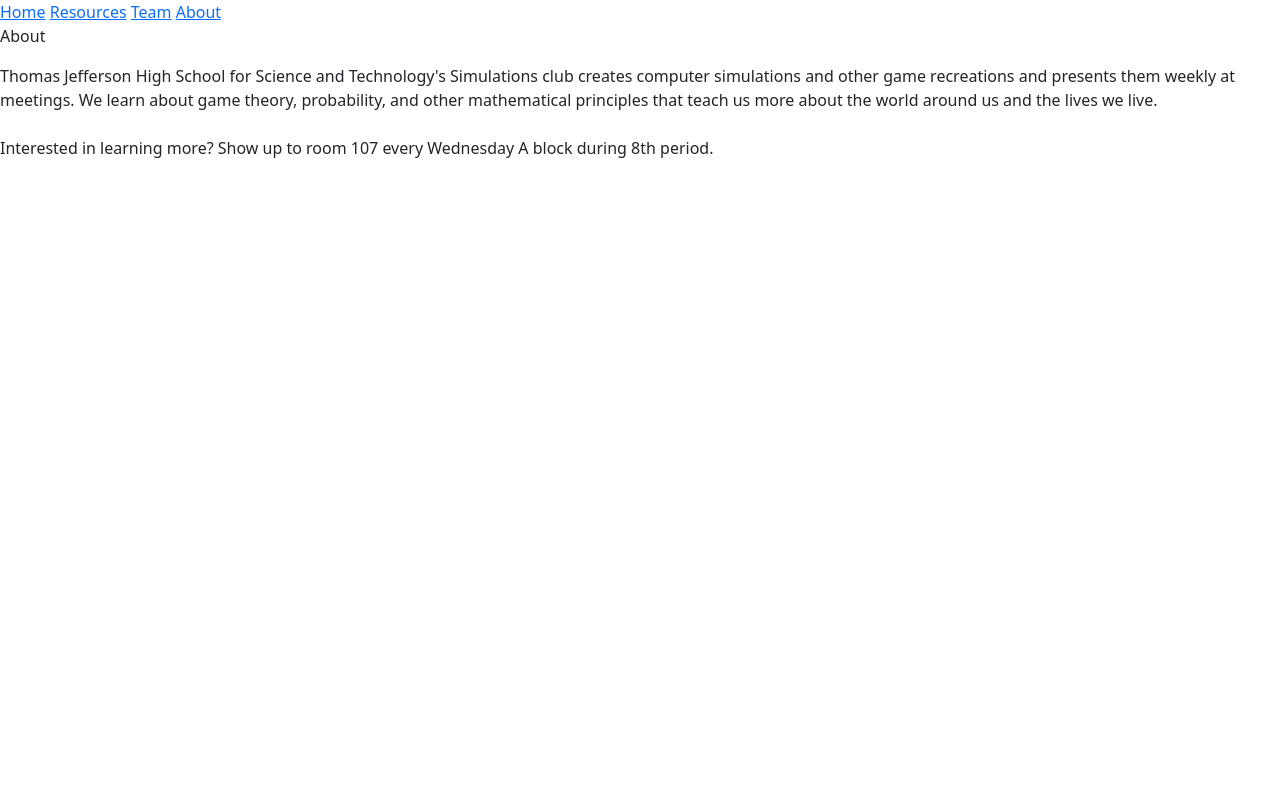
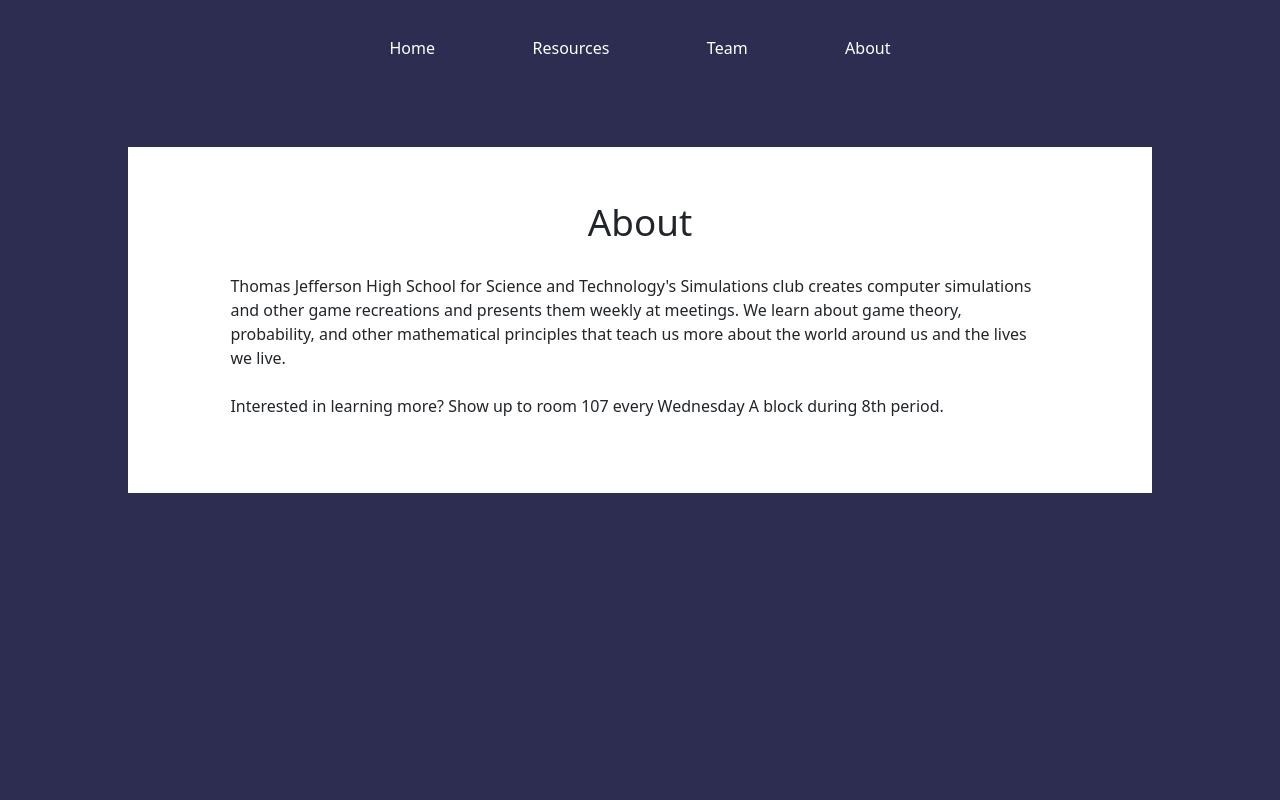
Before and after one commit to SamlKeller/TJHSSTsimulations, a plain HTML site: page html/about.html in a window 1280 px wide. Shown: the top 800 px of the page. Drawn offline with nearby package versions, Linux system fonts and the light colour scheme.

Commit message:
stylesheet fix

```diff
--- a/html/about.html
+++ b/html/about.html
@@ -5,7 +5,7 @@
     <meta name="viewport" content="width=device-width, initial-scale=1.0">
     <title>TJHSST Simulations Club</title>
     <link href="https://cdn.jsdelivr.net/npm/bootstrap@5.3.3/dist/css/bootstrap.min.css" rel="stylesheet" integrity="sha384-QWTKZyjpPEjISv5WaRU9OFeRpok6YctnYmDr5pNlyT2bRjXh0JMhjY6hW+ALEwIH" crossorigin="anonymous">
-    <link rel="stylesheet" src="../css/style.css">
+    <link rel="stylesheet" href="../css/style.css">
     <link rel="icon" type="image/x-icon" href="../images/simLogo.jpg">
 </head>
 <body>
```
Also changed, not shown: html/index.html (+1 -1 lines), html/projects.html (+1 -1 lines), html/resources.html (+1 -1 lines), html/team.html (+1 -1 lines).
